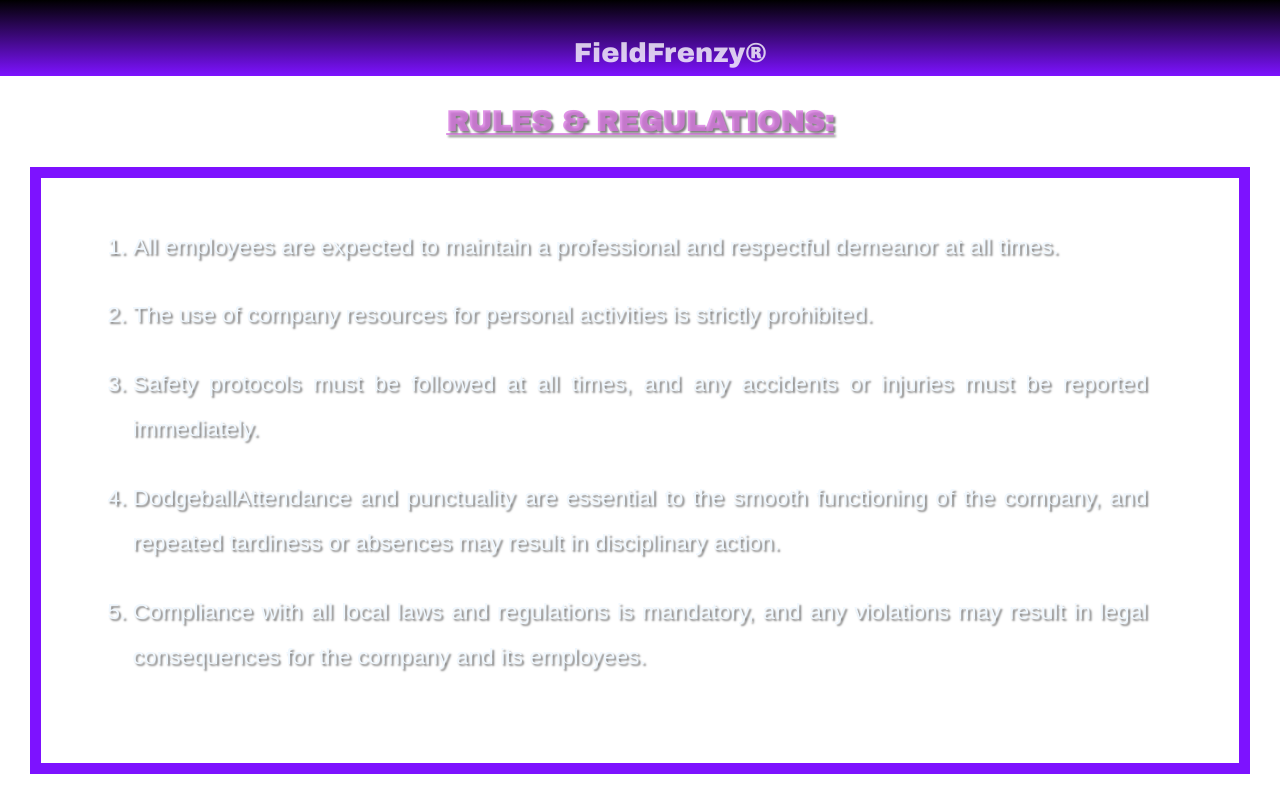
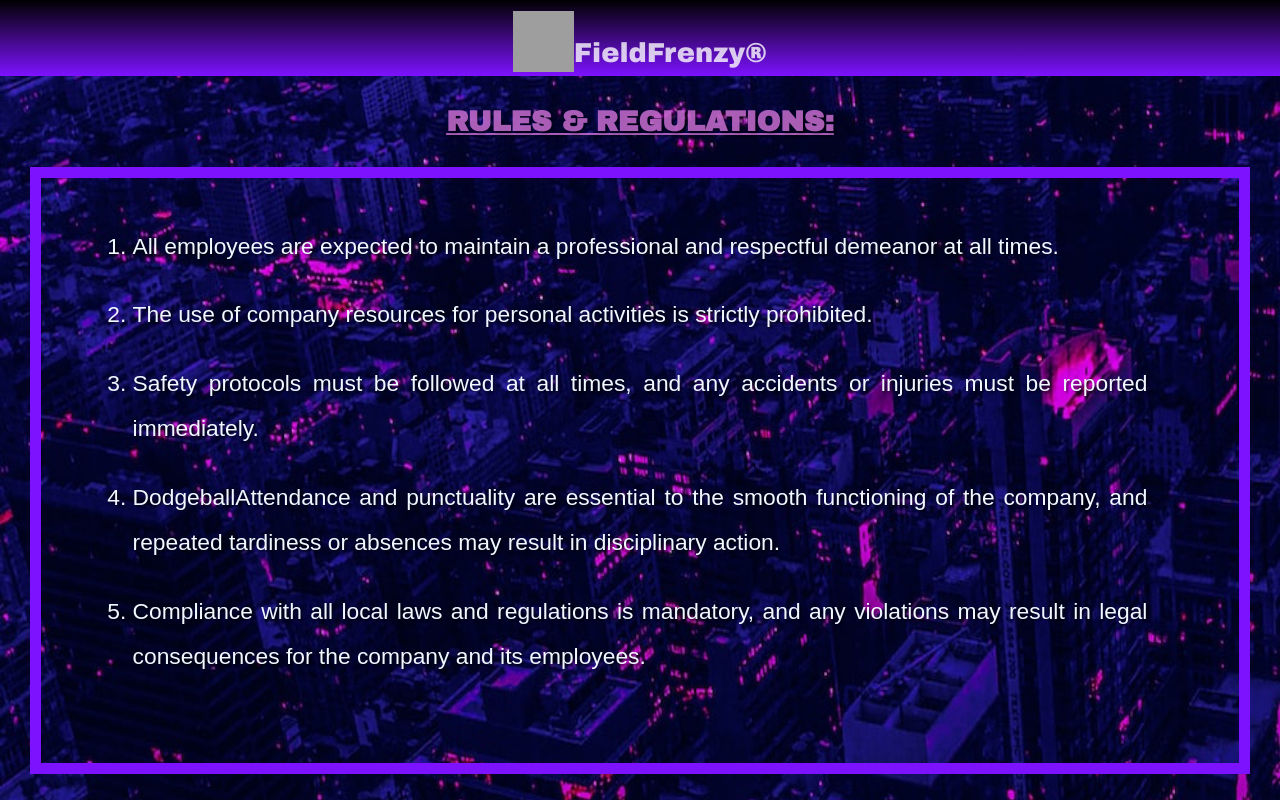
Before and after one commit to karti3k/tournament-style-guide-html-css-webpage, a plain HTML site: page index.html in a window 1280 px wide. Shown: the top 800 px of the page. Drawn offline with Linux system fonts and the light colour scheme; the site is published under a folder, as on GitHub Pages, so addresses that start at the root find nothing.

Commit message:
Update style.css

```diff
--- a/style.css
+++ b/style.css
@@ -13,7 +13,7 @@
     justify-content: center;
 }
 .logo1{
-    content:url(/Images/LOGO.png);
+    content:url(./Images/LOGO.png);
     width: 4rem;
     height: 4rem;
     margin-top: 2.0rem;
@@ -40,7 +40,7 @@
     text-shadow: 2px 2px 2px rgba(0,0,0,0.5);
 }
 body{
-    background-image: url(/Images/back4.jpg);
+    background-image: url(./Images/back4.jpg);
     background-size: 100% 113rem;
 }
 .Themes{
```
